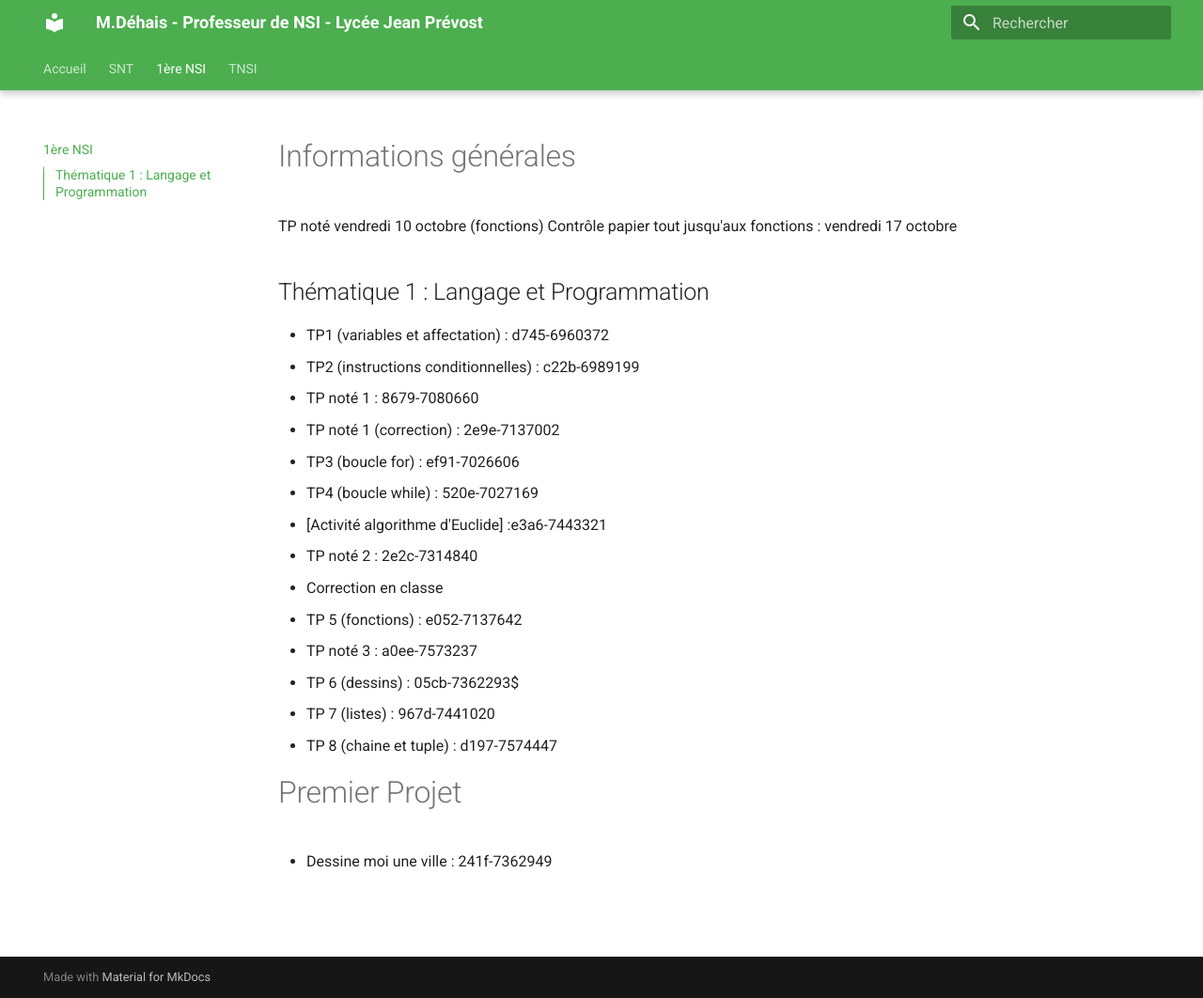
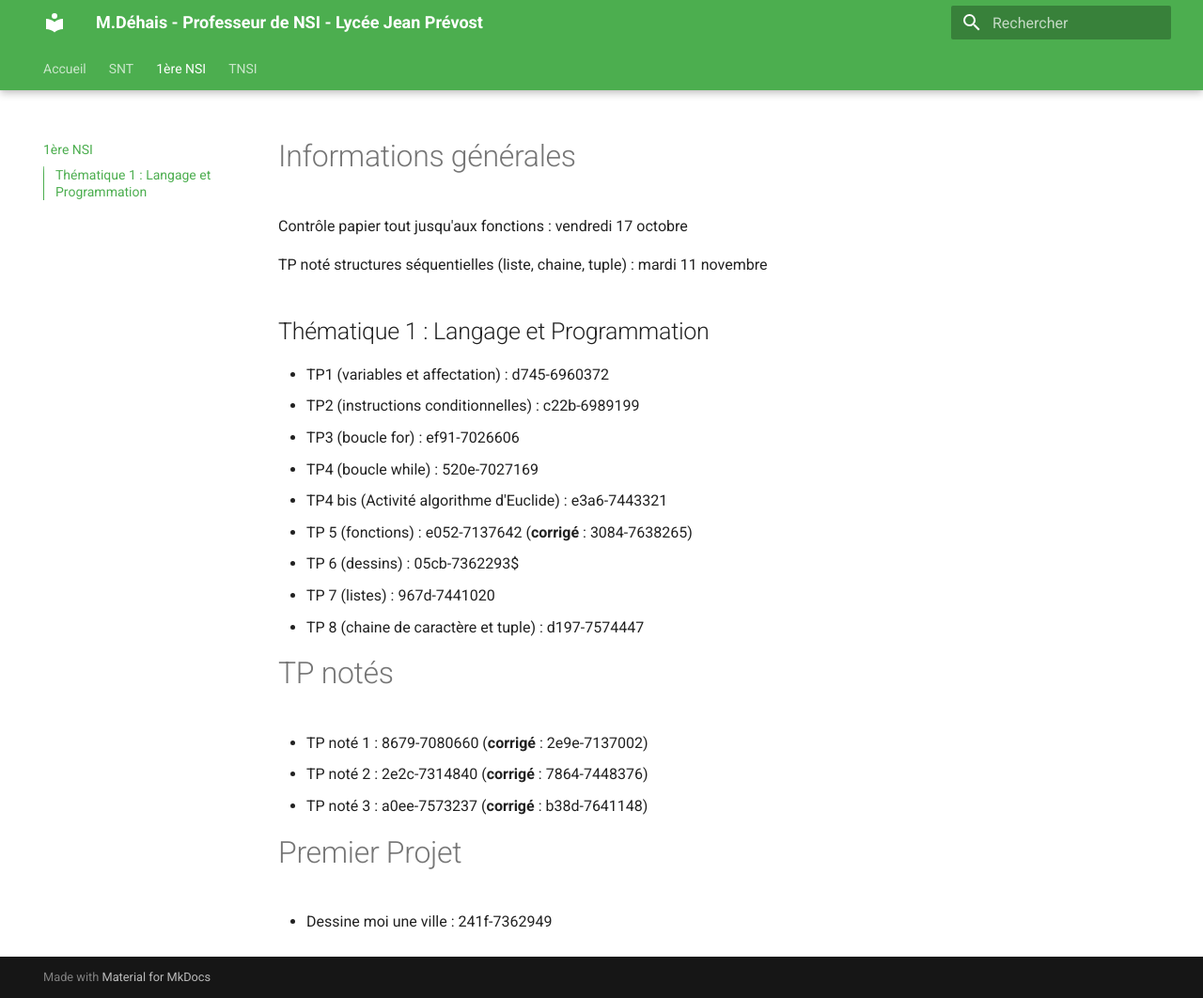
Before and after one commit to DehaisM/nsi-public, an MkDocs documentation site: the page built from docs-public/1NSI/index.md, in a window 1280 px wide and 1062 px high. Shown: the whole window at 94% size. Built offline with MkDocs 1.6.1 and Material for MkDocs 9.7.7, drawn with Linux system fonts in a browser that asks for light colours.

Commit message:
corrections tp

```diff
--- a/docs-public/1NSI/index.md
+++ b/docs-public/1NSI/index.md
@@ -1,30 +1,27 @@
 # Informations générales
 
-TP noté vendredi 10 octobre (fonctions)
 Contrôle papier tout jusqu'aux fonctions : vendredi 17 octobre
 
+TP noté structures séquentielles (liste, chaine, tuple) :  mardi 11 novembre
 
 ## Thématique 1 : Langage et Programmation
 
 - TP1 (variables et affectation) : d745-6960372
 - TP2 (instructions conditionnelles) : c22b-6989199
-
-- TP noté 1 : 8679-7080660
-- TP noté 1 (correction) : 2e9e-7137002
-
 - TP3 (boucle for) : ef91-7026606
 - TP4 (boucle while) : 520e-7027169
-- [Activité algorithme d'Euclide] :e3a6-7443321
-
-- TP noté 2 : 2e2c-7314840
-- Correction en classe
-
-- TP 5 (fonctions) : e052-7137642
-
-- TP noté 3 : a0ee-7573237
+- TP4 bis (Activité algorithme d'Euclide) : e3a6-7443321
+- TP 5 (fonctions) : e052-7137642 (**corrigé** : 3084-7638265)
 - TP 6 (dessins) :  05cb-7362293$
 - TP 7 (listes) : 967d-7441020
-- TP 8 (chaine et tuple) : d197-7574447
+- TP 8 (chaine de caractère et tuple) : d197-7574447
+
+# TP notés
+
+- TP noté 1 : 8679-7080660 (**corrigé** : 2e9e-7137002)
+- TP noté 2 : 2e2c-7314840 (**corrigé** : 7864-7448376)
+- TP noté 3 : a0ee-7573237 (**corrigé** :  b38d-7641148)
+
 
 # Premier Projet
 
```
